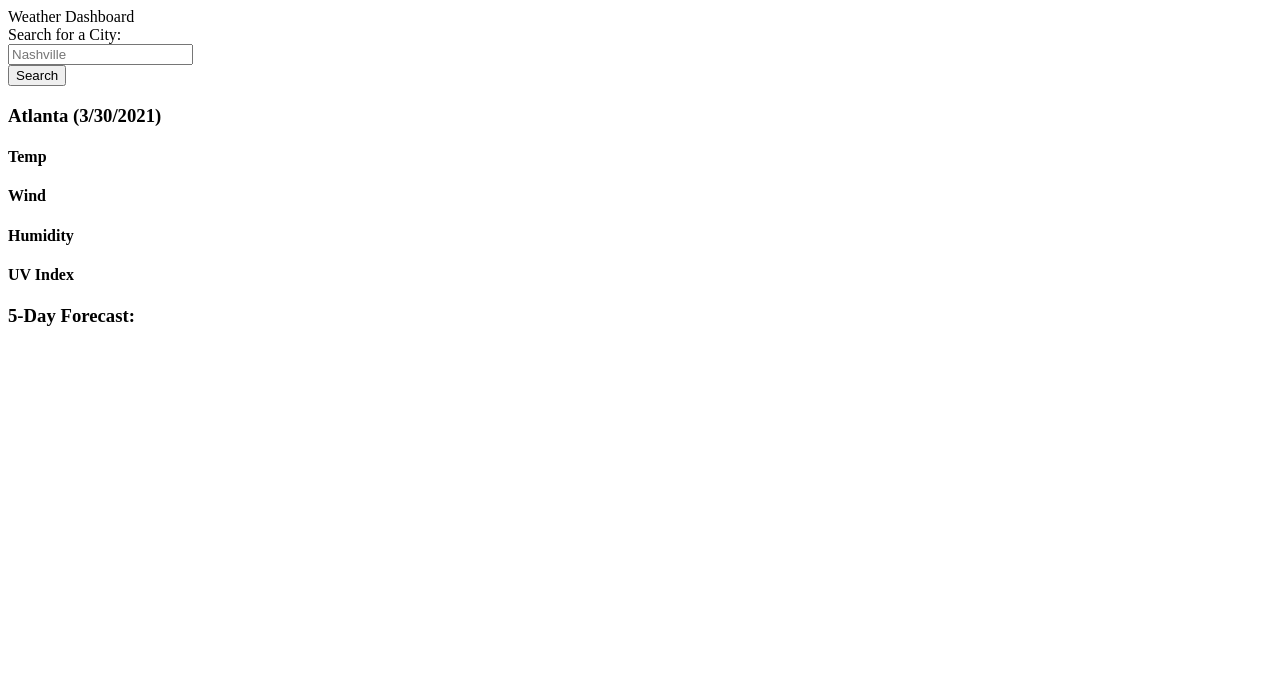
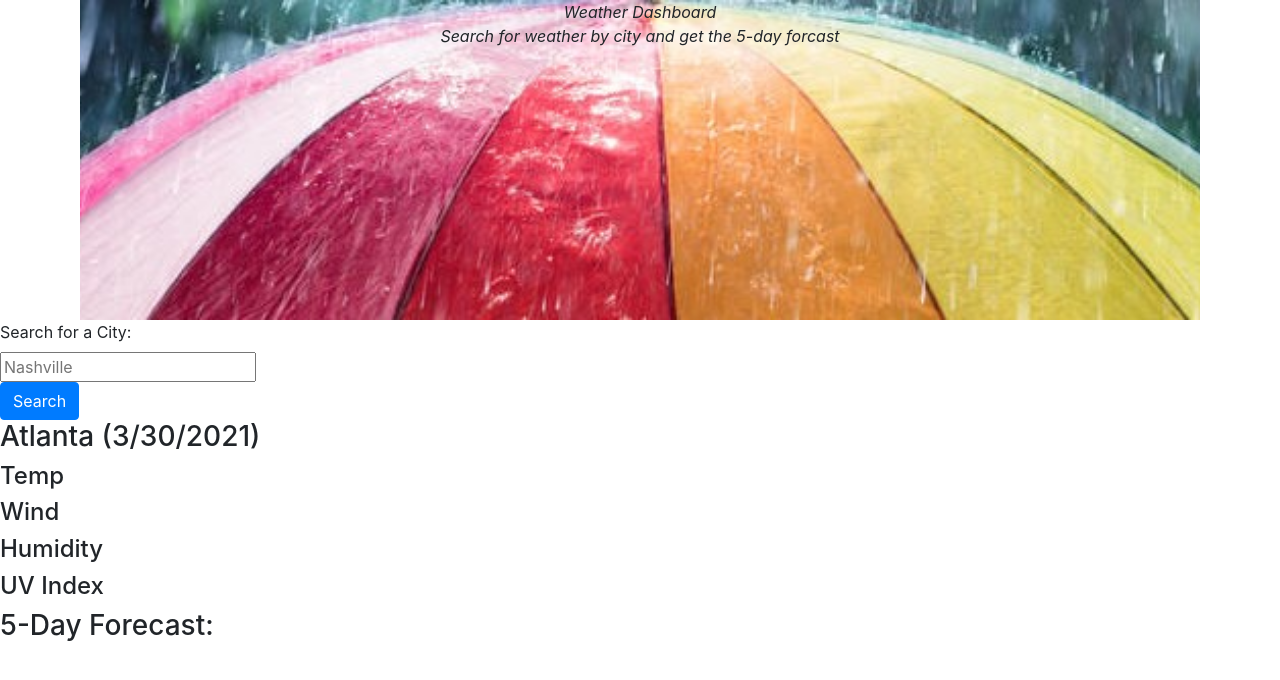
Before and after one commit to HunterMel/News-Channel-Z, a plain HTML site: page index.html in a window 1280 px wide. Drawn offline with nearby package versions, Linux system fonts and the light colour scheme.

Commit message:
added css header image styling

```diff
--- a/index.html
+++ b/index.html
@@ -5,12 +5,17 @@
     <meta charset="UTF-8">
     <meta http-equiv="X-UA-Compatible" content="IE=edge">
     <meta name="viewport" content="width=device-width, initial-scale=1.0">
+    <link rel="stylesheet" href="https://stackpath.bootstrapcdn.com/bootstrap/4.3.1/css/bootstrap.min.css">
+    <link rel="stylesheet" href="https://cdnjs.cloudflare.com/ajax/libs/font-awesome/5.11.2/css/all.min.css">
+    <link rel="stylesheet" href="style.css">
     <title>Document</title>
 </head>
 
-<body>
-    <div class="header"> Weather Dashboard </div>
 <div>
+    <div class="header">Weather Dashboard
+        <p>Search for weather by city and get the 5-day forcast</p>
+    </div>
+
 
     <div>
         <form>
@@ -21,7 +26,6 @@
         <button type="button" class="btn btn-primary" id="searchButton">Search</button>
 
         <section class="searchHistory"></section>
-        </div>
 
         <div>
 
--- /dev/null
+++ b/style.css
@@ -0,0 +1,14 @@
+.header {
+    background-image: url(./images/weather.jpg);
+    background-position: center;
+    background-repeat: no-repeat;
+    background-size: cover;
+    width: 70em;
+    height: 20em;
+    margin: auto;
+    border: 3em;
+    text-align: center;
+    font-style: italic;
+    text-shadow: -1px 1px 2px #000,
+
+}
```
Also changed, not shown: data.js (+91 -0 lines), images/weather.jpg (added). Lines whose indentation alone changed are shown as unchanged.
